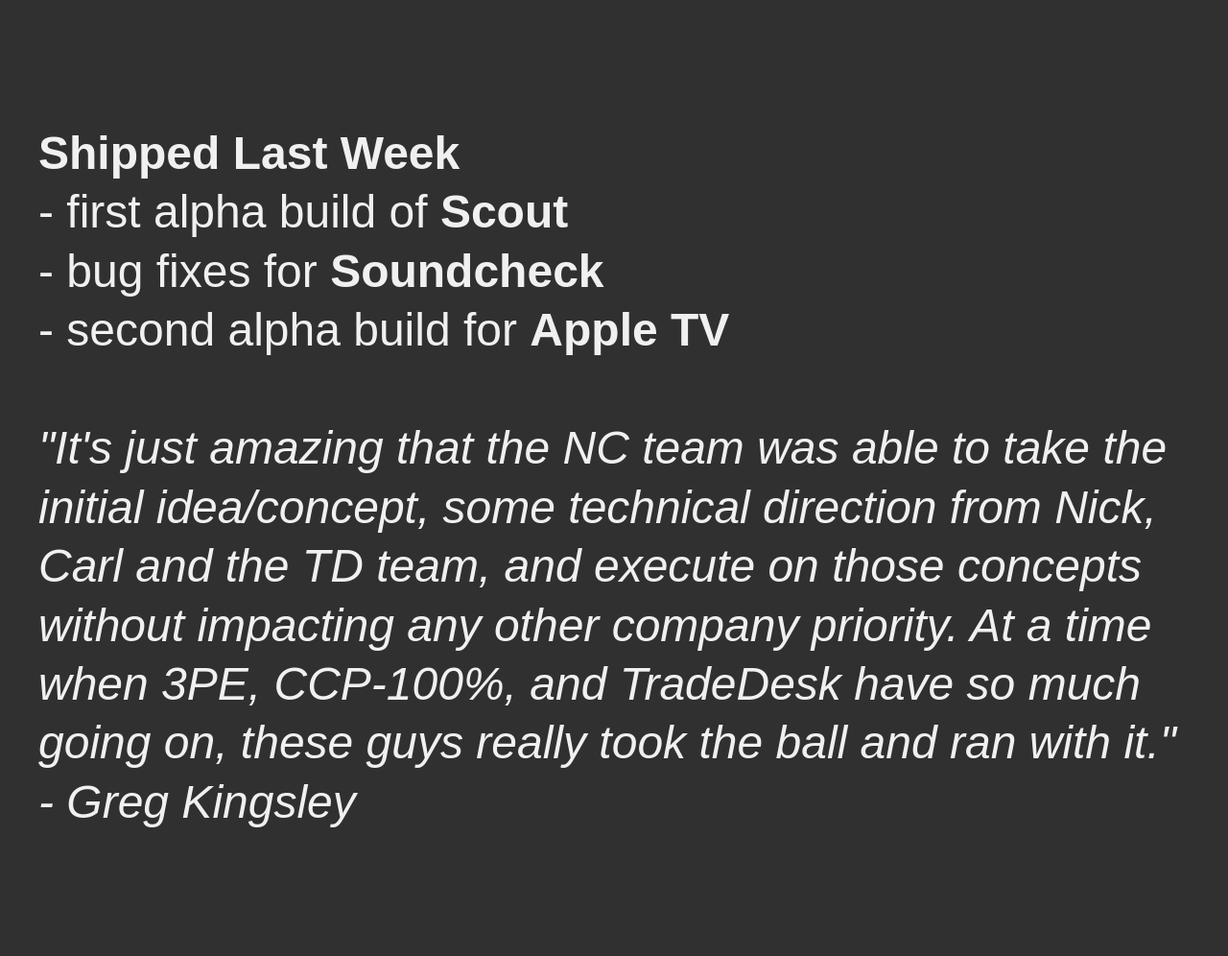
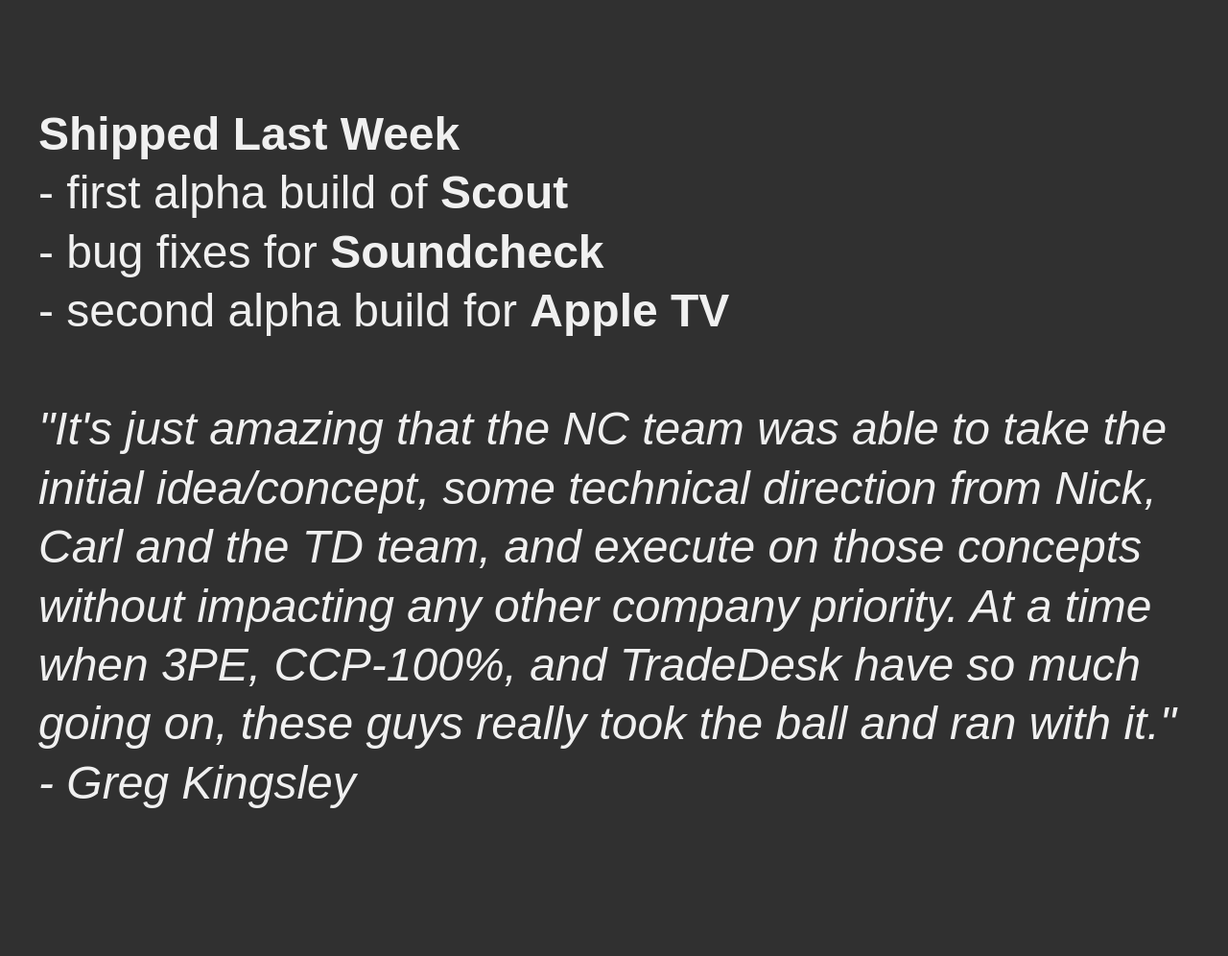
Before and after one commit to TicketmasterMobileStudio/ticketmastermobilestudio.github.io, a Jekyll site: the page images/motd.html, which Jekyll copies as it is, in a window 1280 px wide. Shown: the whole page at 96% size. Built offline with Jekyll 4.4.1, drawn with Linux system fonts in a browser that asks for light colours; after the commit the page ends 956 px from its top, so only the background shows below that.

Commit message:
Adjusted height

```diff
--- a/images/motd.html
+++ b/images/motd.html
@@ -4,7 +4,7 @@
     <meta http-equiv="refresh" content="60">
 	<style>
 		div.container {
-    		height: 980px;
+    		height: 940px;
     		position: relative
     	}
 		div.container p {
```
